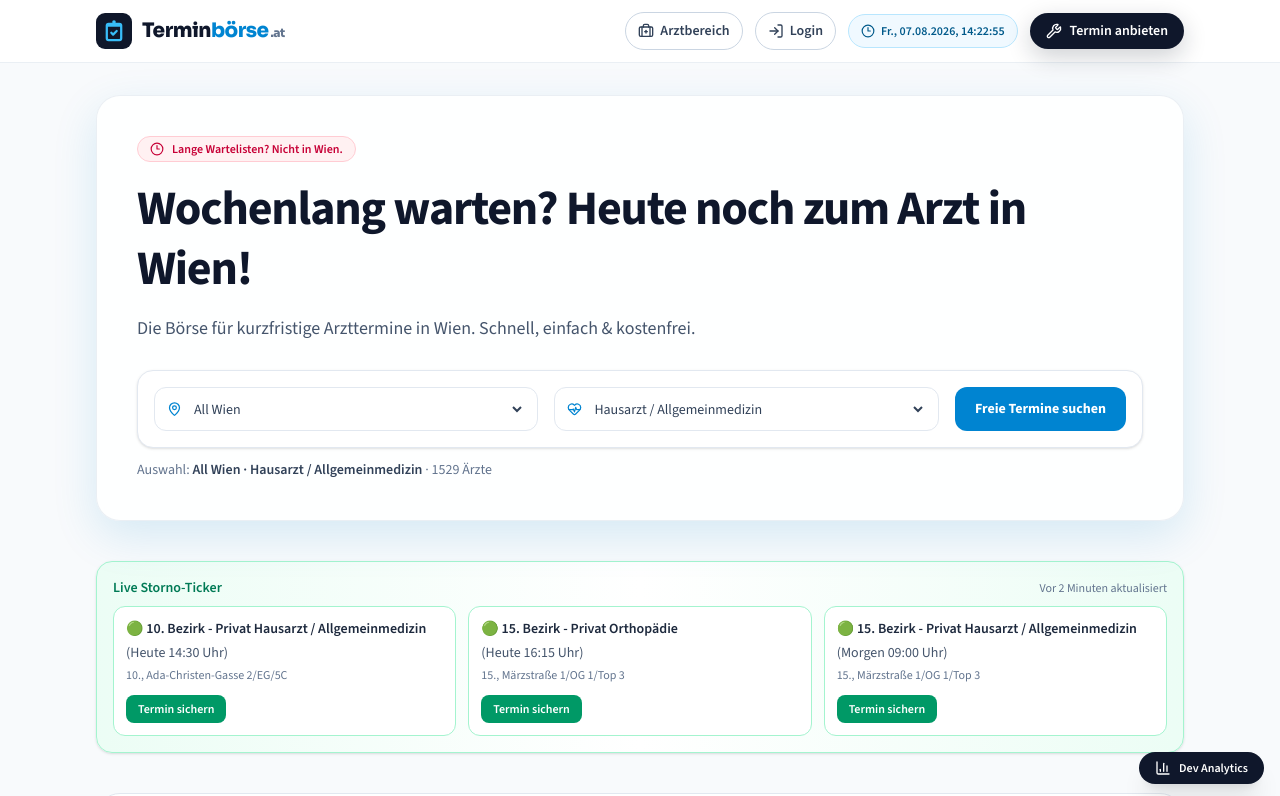
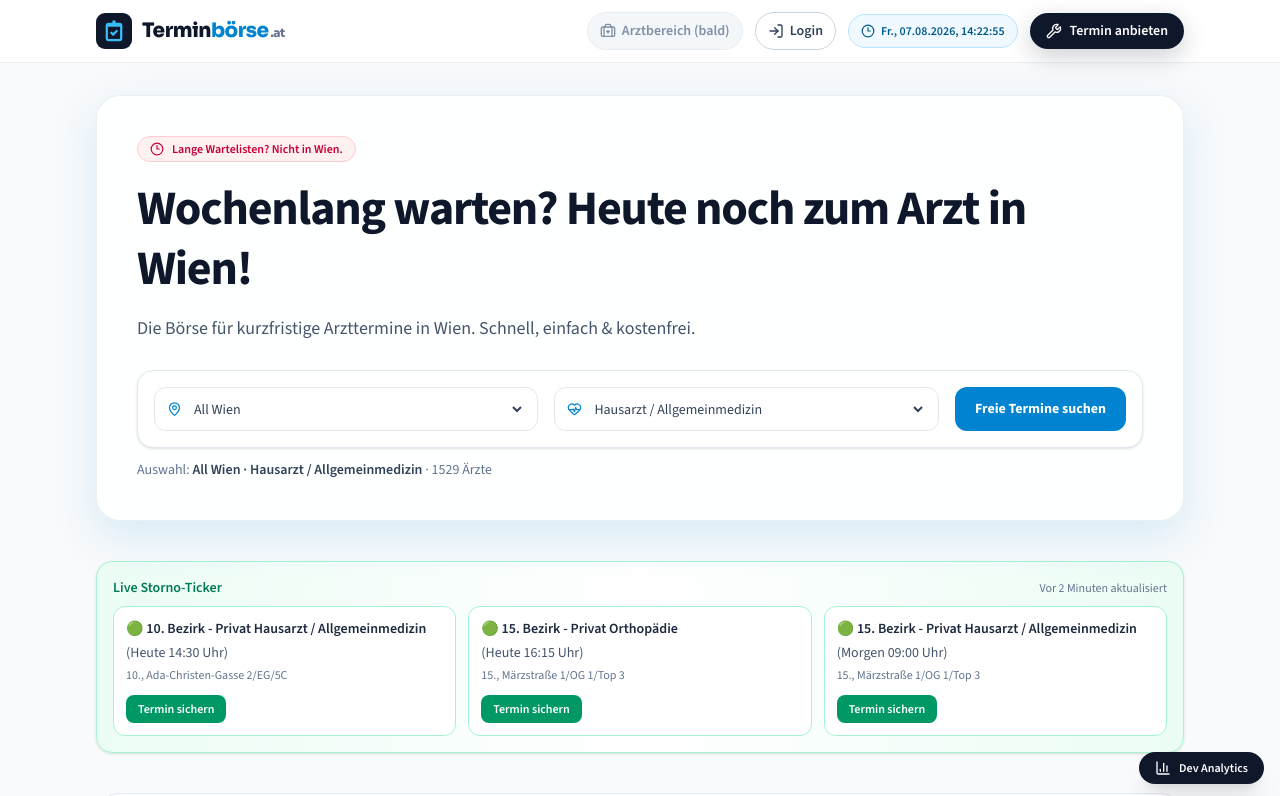
Before and after one commit to ilhanyalcin3307/terminboerse, a Next.js app: page / in a window 1280 px wide. Shown: the top 796 px of the page. Built offline with nearby package versions, Linux system fonts and the light colour scheme.

Commit message:
Disable header Artztbereich button for public users

```diff
--- a/components/layout/SiteShell.tsx
+++ b/components/layout/SiteShell.tsx
@@ -80,21 +80,15 @@ export function SiteShell({ children }: SiteShellProps) {
           </Link>
 
           <div className="flex items-center gap-2 sm:gap-3">
-            <Link
-              href="/artztbereich"
-              onClick={() =>
-                trackEvent("cta_clicked", {
-                  source: "navbar-artztbereich",
-                  action: "artztbereich_open",
-                  category: "provider",
-                  district: "all",
-                })
-              }
-              className="inline-flex items-center gap-1.5 rounded-full border border-slate-300 bg-white px-3 py-2 text-xs font-semibold text-slate-700 transition hover:bg-slate-100 sm:text-sm"
+            <button
+              type="button"
+              aria-disabled="true"
+              title="Arztbereich ist bald verfuegbar"
+              className="inline-flex cursor-not-allowed items-center gap-1.5 rounded-full border border-slate-200 bg-slate-100 px-3 py-2 text-xs font-semibold text-slate-500 opacity-80 sm:text-sm"
             >
               <BriefcaseMedical className="h-4 w-4" />
-              <span className="hidden sm:inline">Arztbereich</span>
-            </Link>
+              <span className="hidden sm:inline">Arztbereich (bald)</span>
+            </button>
 
             <Link
               href="/kontakt?intent=login"
```
